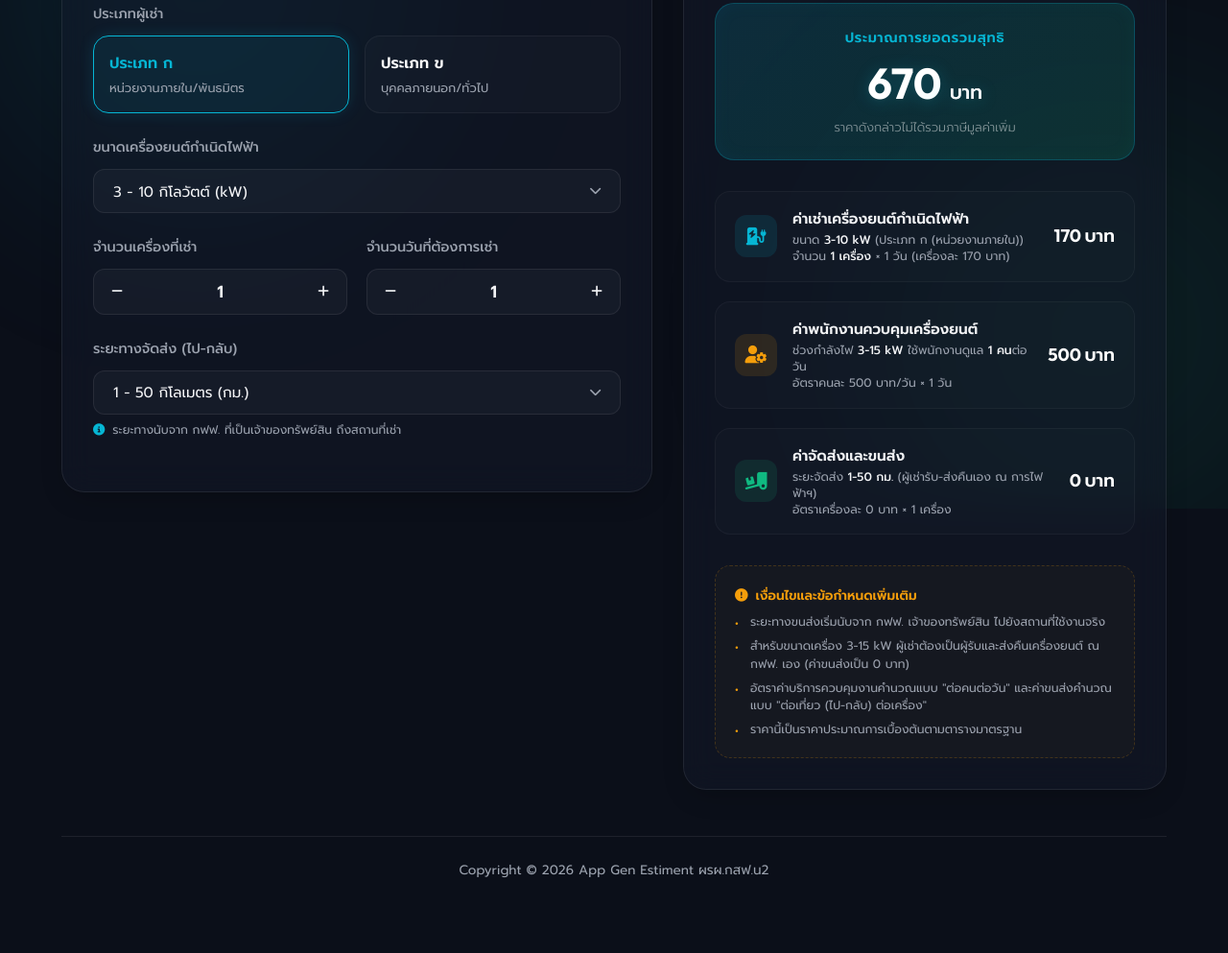
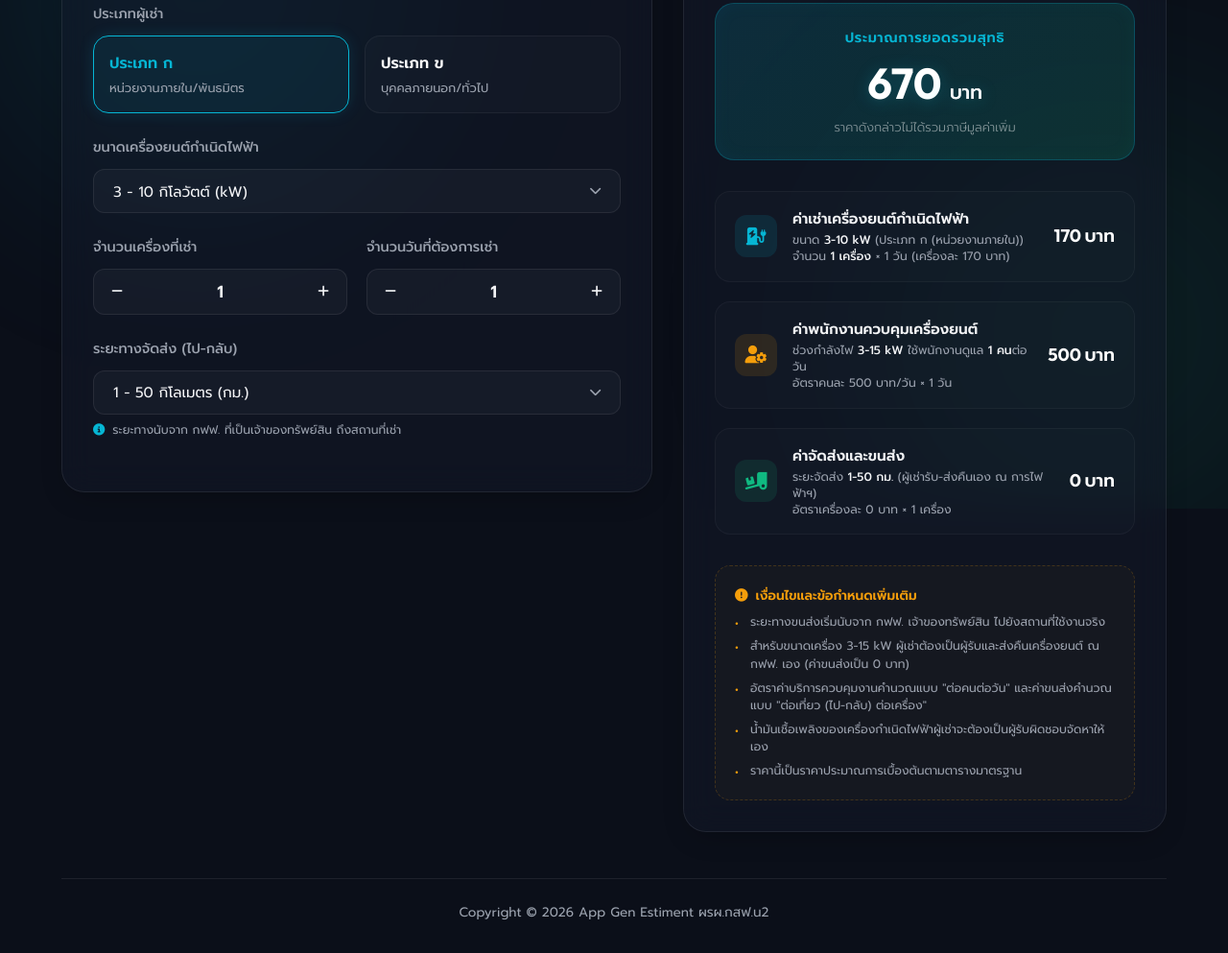
Before and after one commit to JaturongSon-debug/GenEstiment, a plain HTML site: page index.html in a window 1280 px wide. Shown: the part 270-1263 px from the top of the page at 96% size. Before the commit the page ends 1219 px from the top, so only its background shows below. Drawn offline with Linux system fonts and the light colour scheme.

Commit message:
Add files via upload

```diff
--- a/index.html
+++ b/index.html
@@ -145,7 +145,8 @@
                     <!-- Grand Total Display -->
                     <div class="total-display">
                         <div class="total-label">ประมาณการยอดรวมสุทธิ</div>
-                        <div class="total-amount"><span id="grand-total">0</span> <span class="currency">บาท</span></div>
+                        <div class="total-amount"><span id="grand-total">0</span> <span class="currency">บาท</span>
+                        </div>
                         <div class="vat-note">ราคาดังกล่าวไม่ได้รวมภาษีมูลค่าเพิ่ม</div>
                     </div>
 
@@ -197,6 +198,7 @@
                                 (ค่าขนส่งเป็น 0 บาท)</li>
                             <li>อัตราค่าบริการควบคุมงานคำนวณแบบ "ต่อคนต่อวัน" และค่าขนส่งคำนวณแบบ "ต่อเที่ยว (ไป-กลับ)
                                 ต่อเครื่อง"</li>
+                            <li>น้ำมันเชื้อเพลิงของเครื่องกำเนิดไฟฟ้าผู้เช่าจะต้องเป็นผู้รับผิดชอบจัดหาให้เอง</li>
                             <li>ราคานี้เป็นราคาประมาณการเบื้องต้นตามตารางมาตรฐาน</li>
                         </ul>
                     </div>
```
